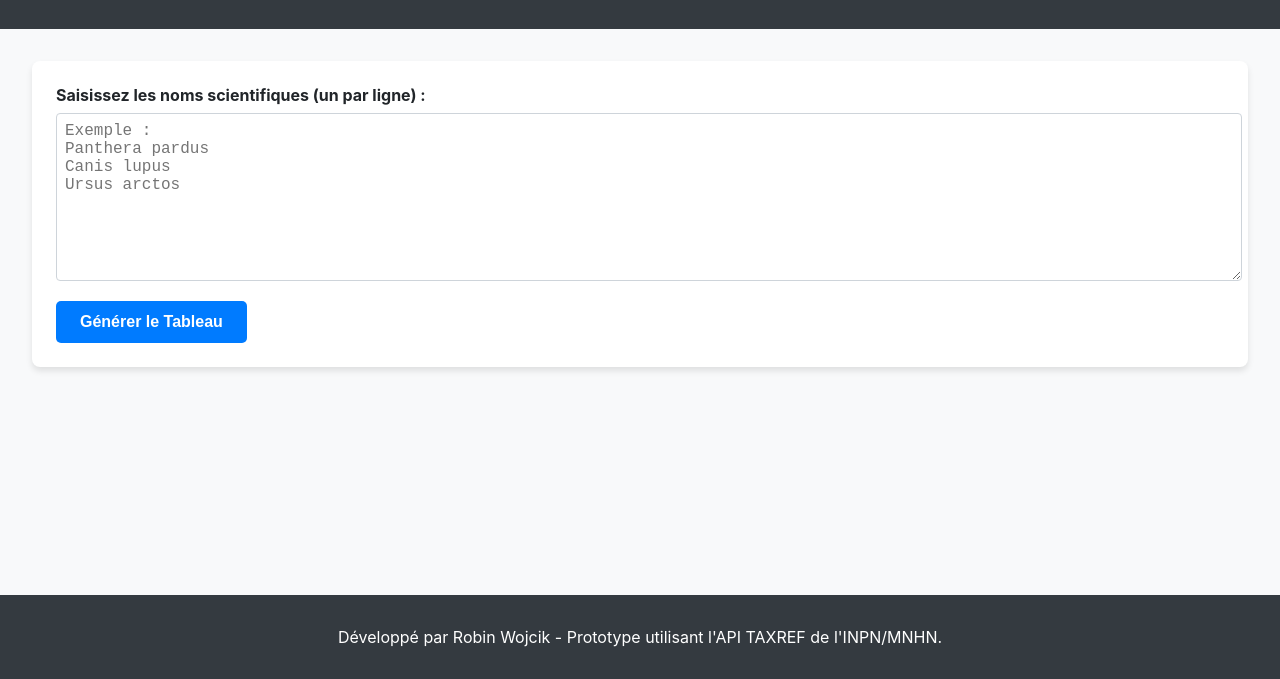
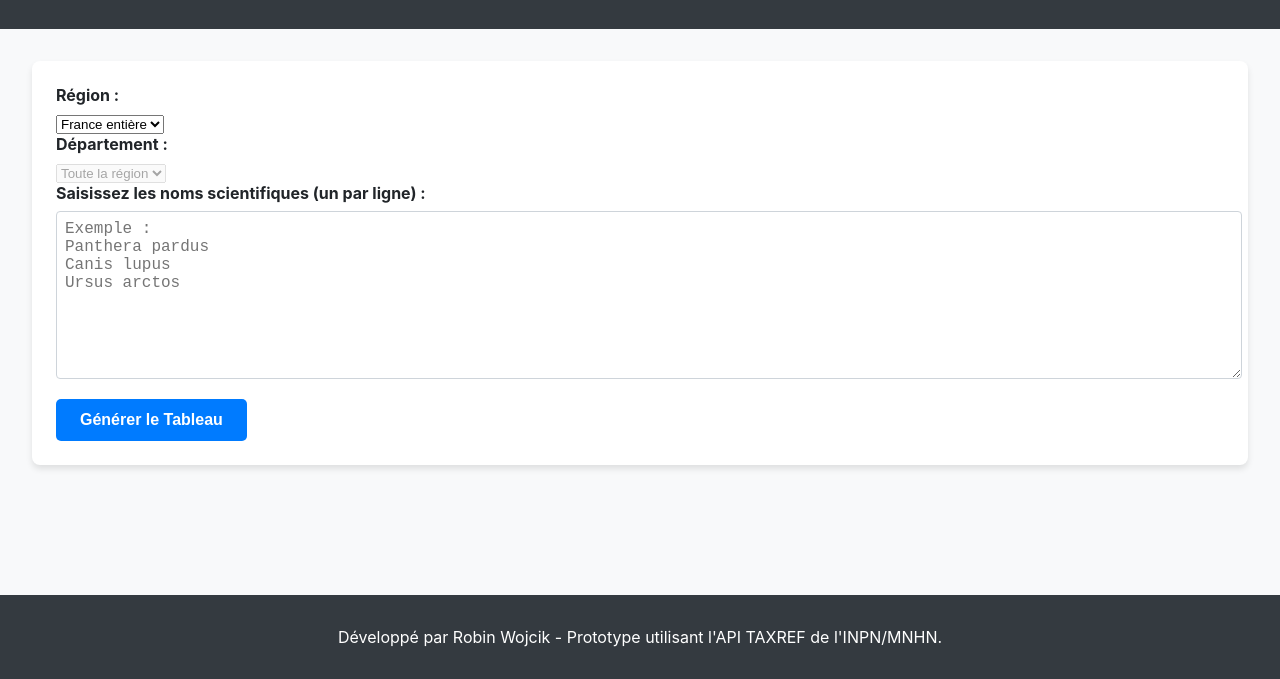
Before and after one commit to robinwojcik3/BDC-Status-taxref18, a website: page frontend/index.html in a window 1280 px wide. Shown: the part 121-800 px from the top of the page. Drawn offline with Linux system fonts and the light colour scheme.

Commit message:
Update index.html

```diff
--- a/frontend/index.html
+++ b/frontend/index.html
@@ -12,10 +12,28 @@
     </header>
     <main>
         <div class="input-container">
+            <div class="location-filters">
+                <div class="filter-group">
+                    <label for="region-select">Région :</label>
+                    <select id="region-select">
+                        <option value="">France entière</option>
+                    </select>
+                </div>
+                <div class="filter-group">
+                    <label for="departement-select">Département :</label>
+                    <select id="departement-select" disabled>
+                        <option value="">Toute la région</option>
+                    </select>
+                </div>
+            </div>
+
             <label for="taxon-input">Saisissez les noms scientifiques (un par ligne) :</label>
             <textarea id="taxon-input" placeholder="Exemple :&#10;Panthera pardus&#10;Canis lupus&#10;Ursus arctos"></textarea>
-            <button id="generate-btn">Générer le Tableau</button>
-            <button id="export-btn" class="hidden">Exporter en CSV</button>
+
+            <div class="button-group">
+                <button id="generate-btn">Générer le Tableau</button>
+                <button id="export-btn" class="hidden">Exporter en CSV</button>
+            </div>
         </div>
         <div id="status-message"></div>
         <div id="result-container"></div>
```
